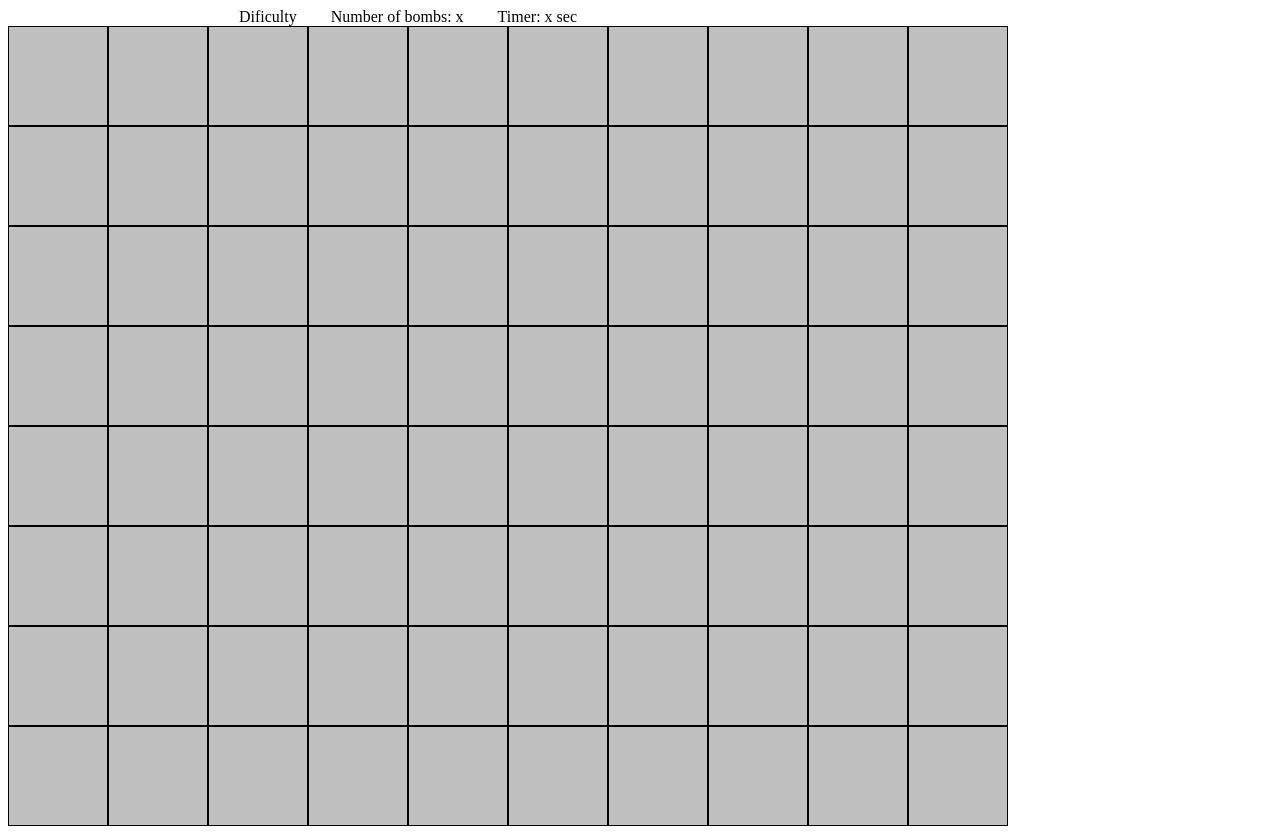
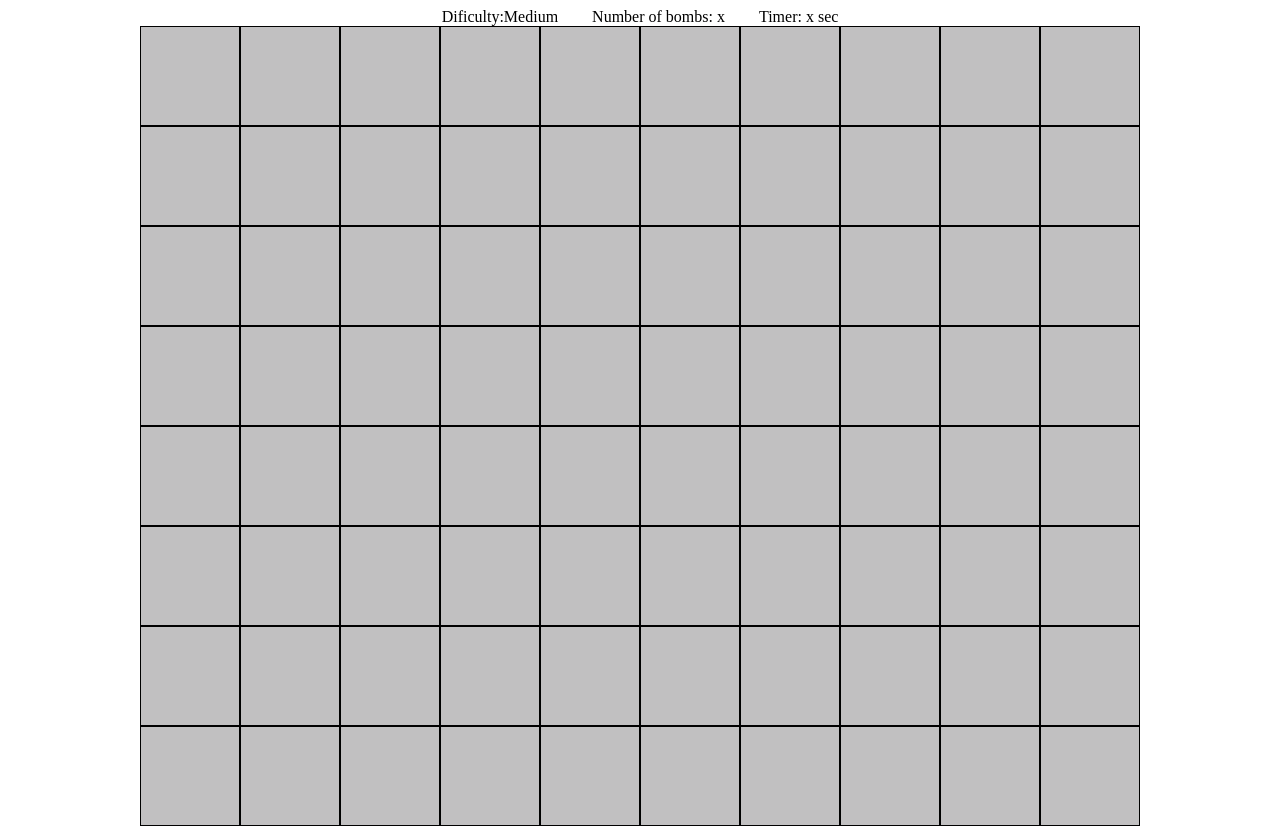
Before and after one commit to Truewarlock/minesweeper, an Angular app in the folder minesweeper/: page / in a window 1280 px wide. Built offline with nearby package versions, Linux system fonts and the light colour scheme.

Commit message:
changed design

```diff
--- a/minesweeper/src/app/components/game-board/game-board.component.css
+++ b/minesweeper/src/app/components/game-board/game-board.component.css
@@ -0,0 +1,8 @@
+.cell-line{
+  display: flex;
+}
+
+.frame{
+  display: flex;
+  justify-content: center;
+}
--- a/minesweeper/src/app/components/game-board/game-board.component.html
+++ b/minesweeper/src/app/components/game-board/game-board.component.html
@@ -1,15 +1,16 @@
 <div style="display:flex;
             gap:34px;
-            justify-content: center;
-            width:800px">
-  <div>Dificulty</div>
+            justify-content: center;">
+  <div>Dificulty:Medium</div>
   <div>Number of bombs: x</div>
   <div>Timer: x sec</div>
 </div>
-
-
-<div *ngFor="let x of height">
-  <div style="display: flex;">
-    <mine-field *ngFor="let y of lenght" [x]="x" [y]="y"></mine-field>
+<div class="frame">
+  <div style="background-color: grey;">
+    <div *ngFor="let x of height">
+      <div class="cell-line">
+        <mine-field *ngFor="let y of lenght" [x]="x" [y]="y"></mine-field>
+      </div>
+    </div>
   </div>
 </div>
```
